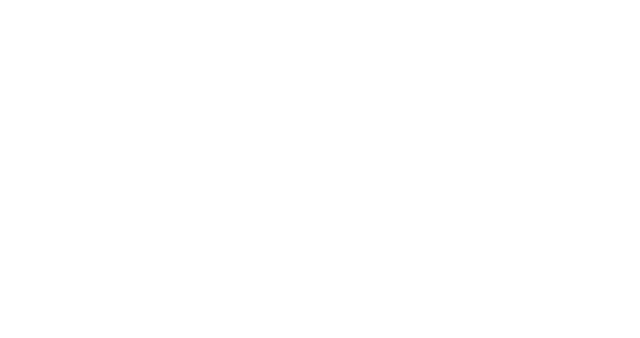
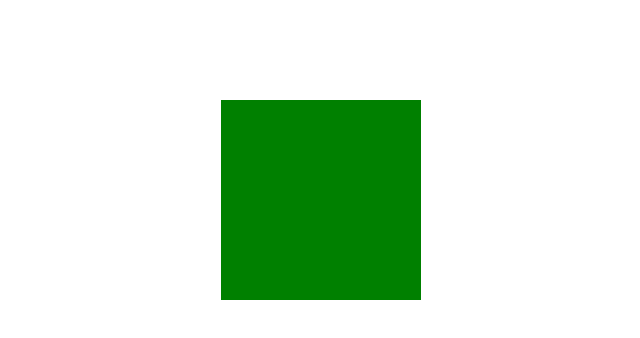
Before and after one commit to MayankSaxena2214/css-animations, a plain HTML site: page animation/animation.html in a window 1280 px wide. Shown: the whole page, without its empty margins (319-959 px from the left). Drawn offline with Linux system fonts and the light colour scheme.

Commit message:
animation/transition

```diff
--- a/animation/animation.css
+++ b/animation/animation.css
@@ -0,0 +1,14 @@
+.box{
+    height: 200px;
+    width: 200px;
+    background-color: green;
+    margin:100px auto;
+    transition-duration: 1s;
+    transition-property: background-color;
+    /* transition-delay: 2s; */
+
+}
+
+.box:hover{
+    background-color: purple;
+}
--- a/animation/animation.html
+++ b/animation/animation.html
@@ -7,6 +7,8 @@
     <link rel="stylesheet" href="animation.css">
 </head>
 <body>
+    <div class="box">
 
+    </div>
 </body>
 </html>
```
